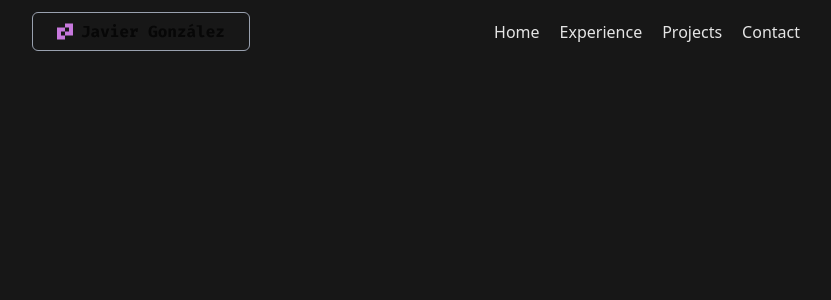
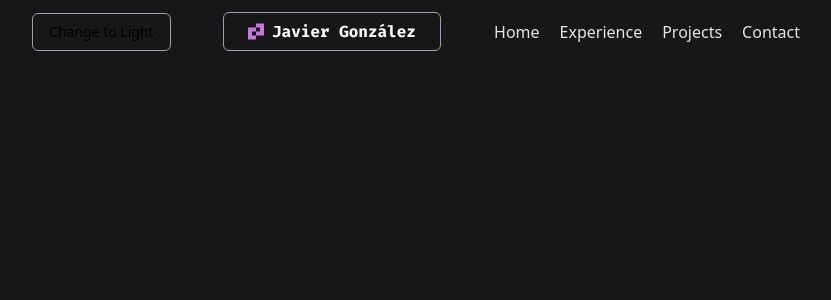
Before and after one commit to javiercodesx/portfolio, a React (Vite) app: page / in a window 1280 px wide. Shown: the top 300 px of the page, without its empty margins (224-1055 px from the left). Built offline with nearby package versions, Linux system fonts and the light colour scheme.

Commit message:
feat: add ThemeToggle btn on apptsx

```diff
--- a/src/App.tsx
+++ b/src/App.tsx
@@ -1,12 +1,22 @@
 import { Button } from "./components/Button"
 import { Logo } from "./components/Logo"
+import { LogoDark } from "./components/LogoDark"
+import { ThemeToggle } from "./components/ToggleTheme"
+import { useTheme } from "./context/ThemeContext"
 
 export const App = () => {
+  const { theme } = useTheme()
 
+  console.log(theme)
   return (
     <>
       <header className="max-w-3xl mx-auto py-3 flex items-center justify-between">
-        <Button className="text-neutral-200 px-6 py-2 border border-gray-400 rounded-md" children={<Logo />} />
+        <ThemeToggle />
+
+        <Button
+          className="text-neutral-200 px-6 py-2 border border-gray-400 rounded-md"
+          children={<LogoDark />}
+        />
 
         <div className="flex items-center gap-4">
           <nav>
```
